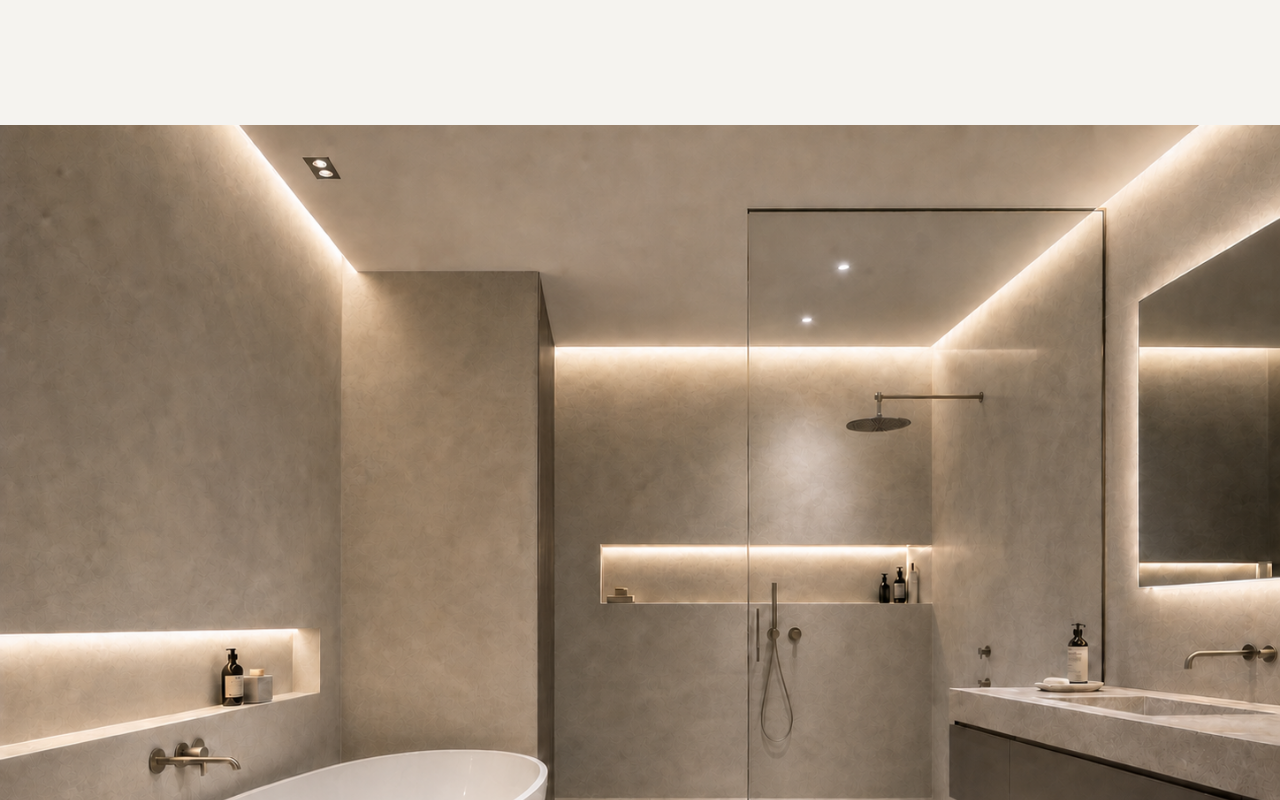
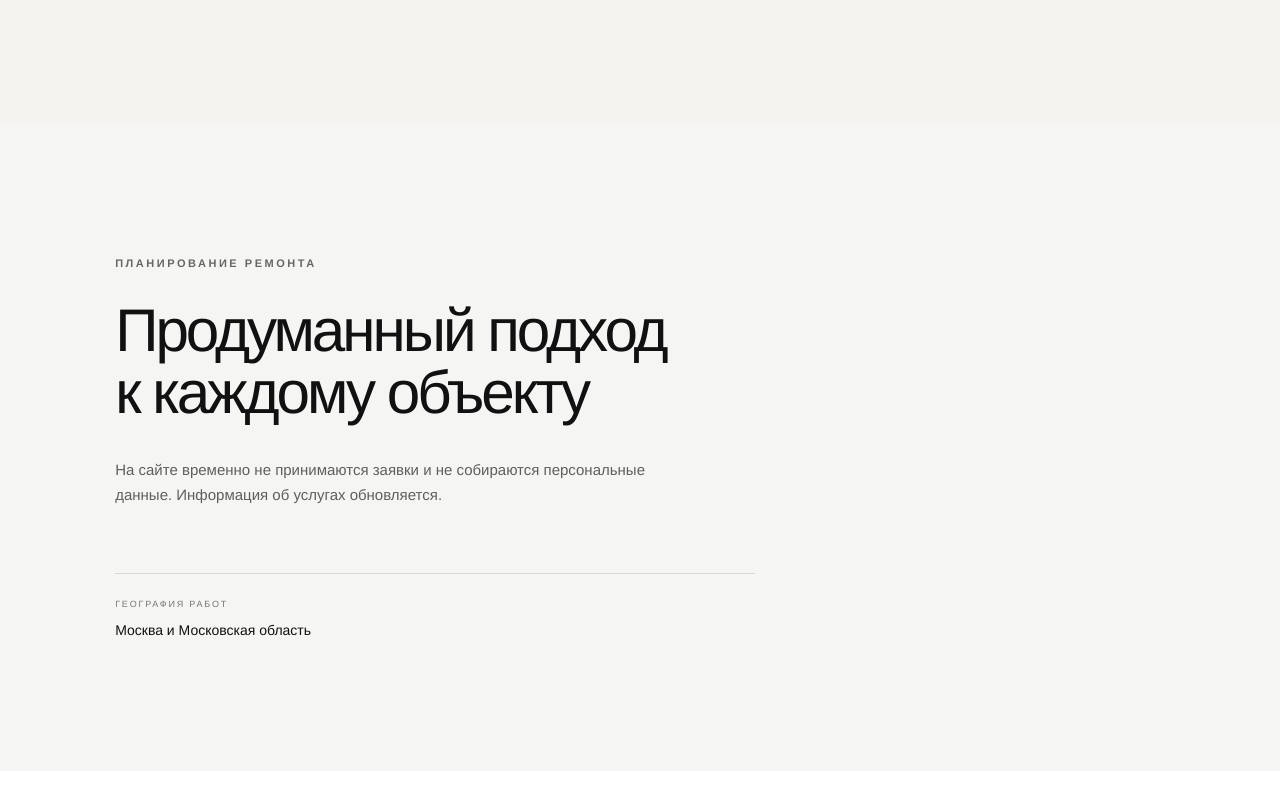
Before and after one commit to artemy-os/formula-remonta, a Next.js app: page / in a window 1280 px wide. Shown: the part 7660-8460 px from the top of the page. Built offline with nearby package versions, Linux system fonts and the light colour scheme.

Commit message:
Remove the standalone bathroom photo from homepage

```diff
--- a/app/page.tsx
+++ b/app/page.tsx
@@ -306,10 +306,6 @@ export default function Home() {
 
       <section className="section news-home" id="news"><div className="news-section-heading"><div><p className="eyebrow">ЖУРНАЛ МАСТЕРСКОЙ</p><h2>Новости и практика</h2></div><a className="news-read" href={assetPath("/news/")}>Все публикации ↗</a></div><NewsCards limit={3} /></section>
 
-      <section className="visual-showcase">
-        <img src={assetPath("/images/project-bathroom-finished.png")} alt="Интерьер ванной комнаты с декоративной штукатуркой, линейным сливным трапом и ванной с переливом" />
-      </section>
-
       <section className="estimate" aria-labelledby="consultation-title">
         <div className="estimate-intro">
           <p className="eyebrow">ПЛАНИРОВАНИЕ РЕМОНТА</p>
```
